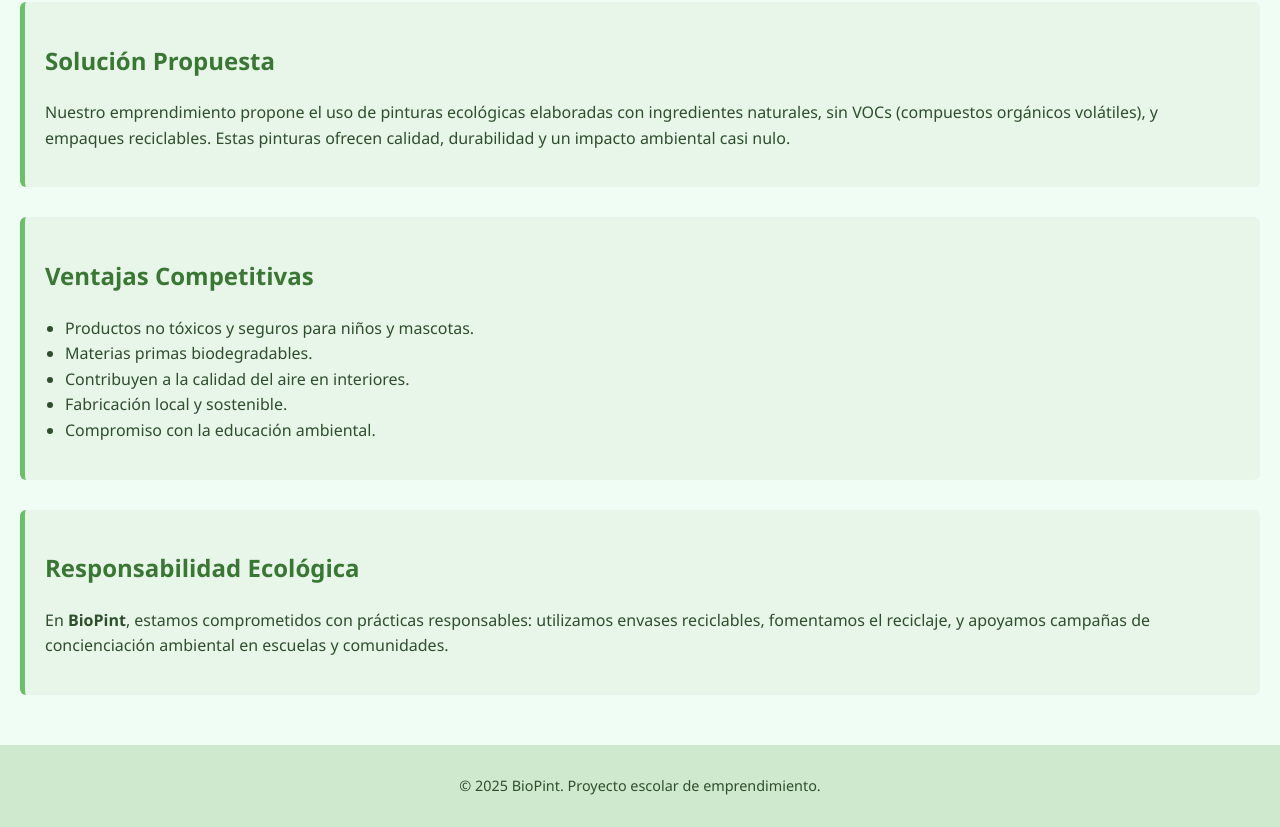
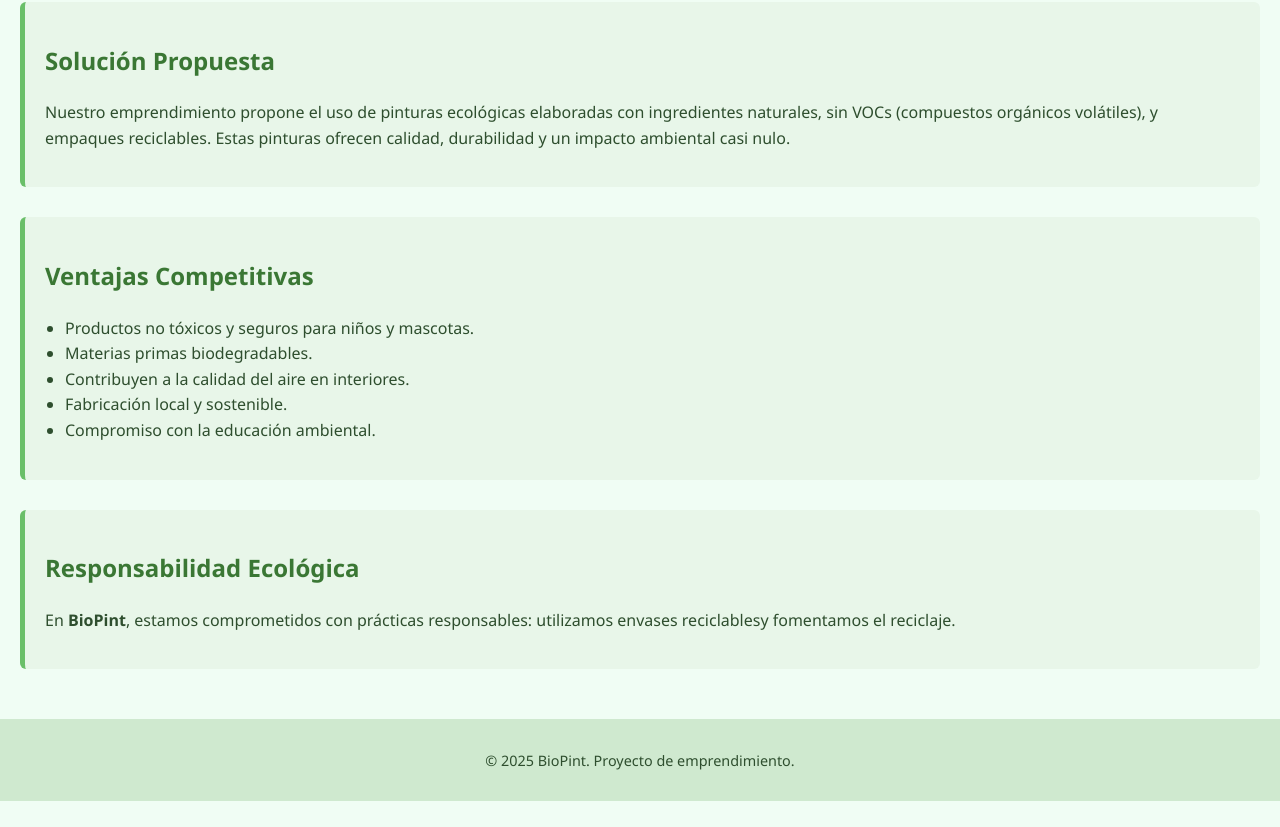
Before and after one commit to Diego-droid1/PIA_QG, a plain HTML site: page Index.html in a window 1280 px wide. Shown: the part 676-1503 px from the top of the page. After the commit the page ends 1477 px from the top, so only its background shows below. Drawn offline with Linux system fonts and the light colour scheme.

Commit message:
Update Index.html

```diff
--- a/Index.html
+++ b/Index.html
@@ -48,12 +48,12 @@
 
         <section id="ecologia">
             <h2>Responsabilidad Ecológica</h2>
-            <p>En <strong>BioPint</strong>, estamos comprometidos con prácticas responsables: utilizamos envases reciclables, fomentamos el reciclaje, y apoyamos campañas de concienciación ambiental en escuelas y comunidades.</p>
+            <p>En <strong>BioPint</strong>, estamos comprometidos con prácticas responsables: utilizamos envases reciclablesy fomentamos el reciclaje.</p>
         </section>
     </main>
 
     <footer>
-        <p>&copy; 2025 BioPint. Proyecto escolar de emprendimiento.</p>
+        <p>&copy; 2025 BioPint. Proyecto de emprendimiento.</p>
     </footer>
 </body>
 </html>
```
